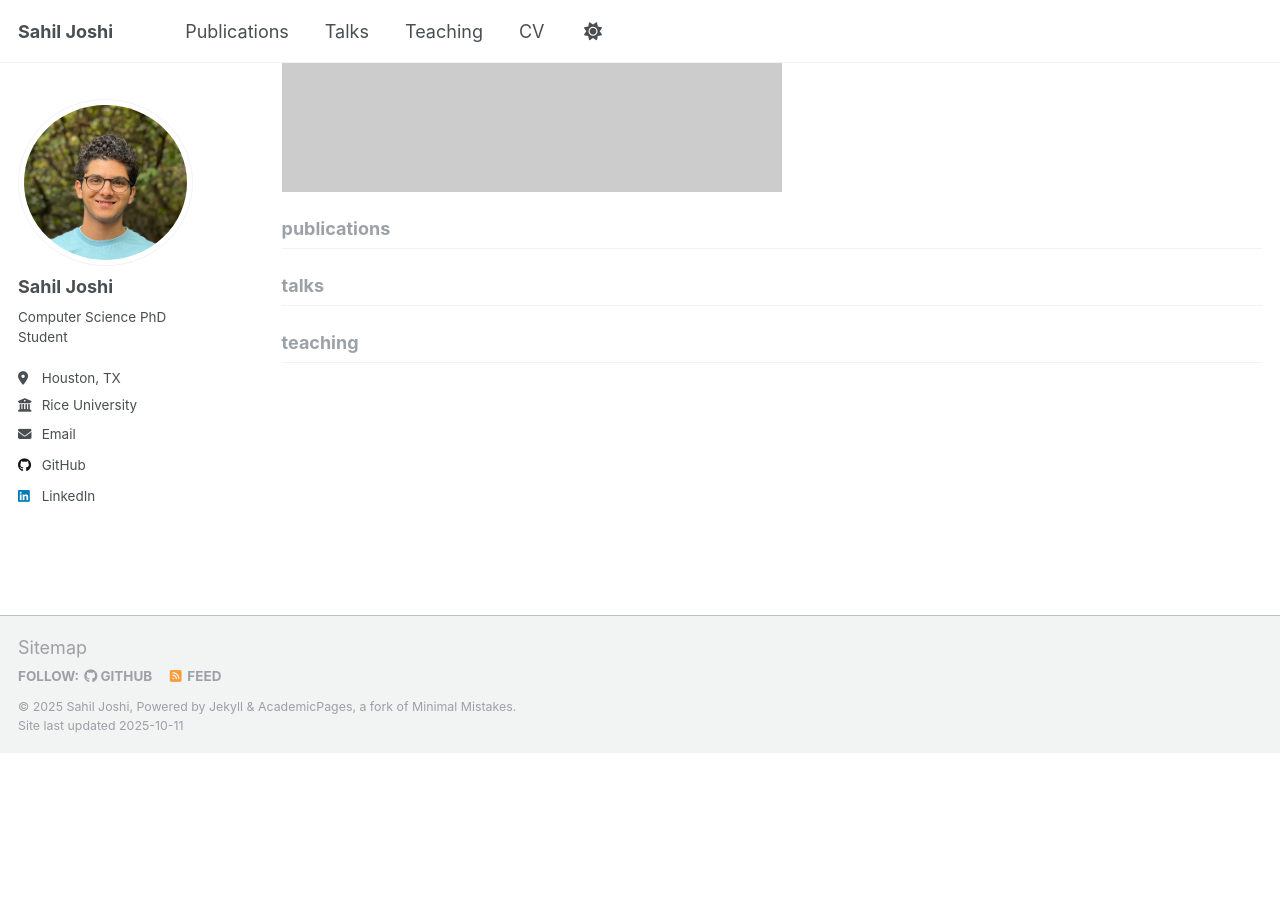
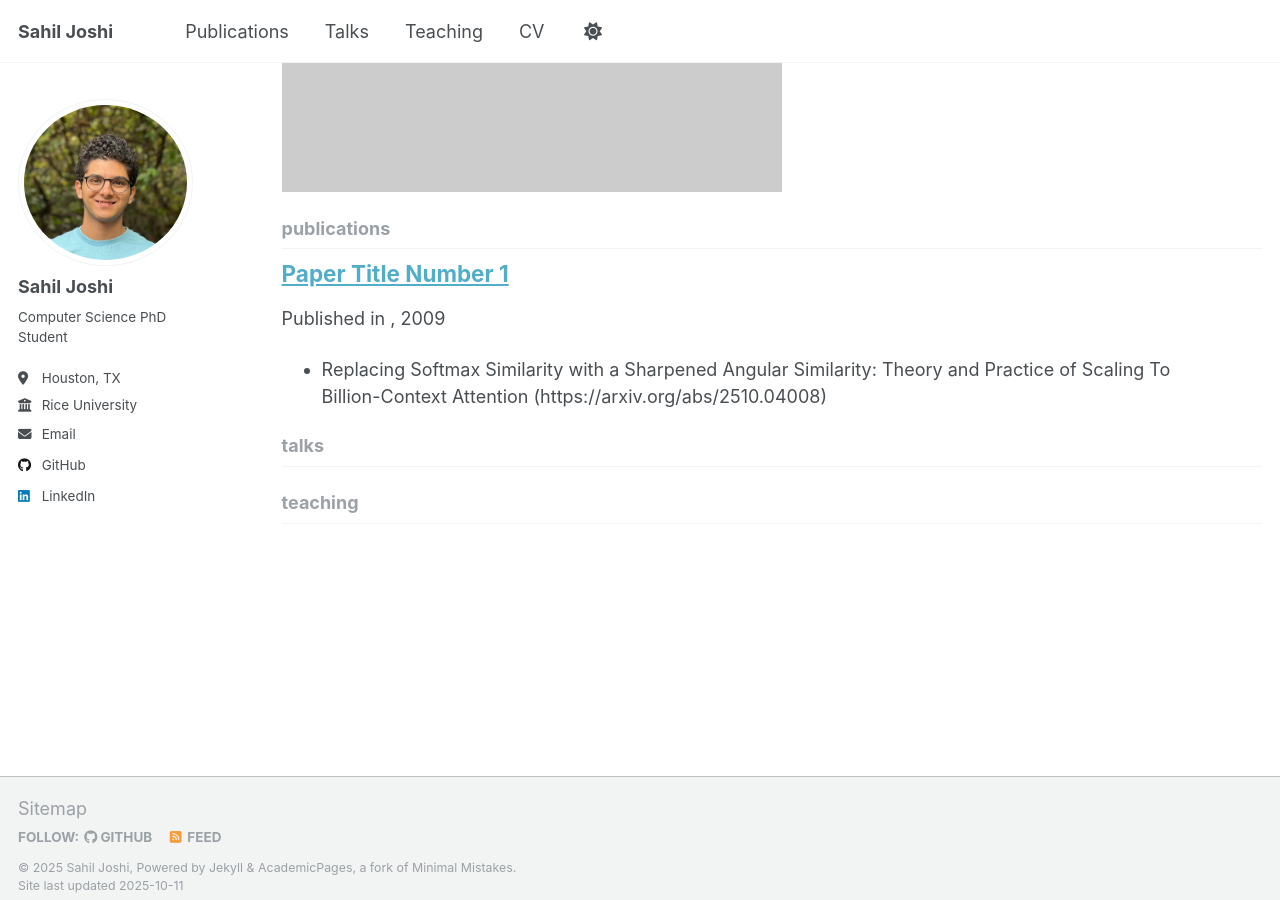
Before and after one commit to sahiljoshi515/sahiljoshi515.github.io, a Jekyll site: the page built from _pages/collection-archive.html, in a window 1280 px wide and 900 px high, scrolled down 893 px. Built offline with Jekyll 4.4.1, drawn with Linux system fonts in a browser that asks for light colours; before the commit the page ends 1646 px from its top, so only the background shows below that.

Commit message:
Update 2009-10-01-paper-title-number-1.md

```diff
--- a/_publications/2009-10-01-paper-title-number-1.md
+++ b/_publications/2009-10-01-paper-title-number-1.md
@@ -1 +1,9 @@
-Stay tuned for upcoming updates.
+---
+layout: archive
+permalink: /publication/
+author_profile: true
+redirect_from:
+  - /publications.html
+---
+
+* Replacing Softmax Similarity with a Sharpened Angular Similarity: Theory and Practice of Scaling To Billion-Context Attention (https://arxiv.org/abs/2510.04008)
```
